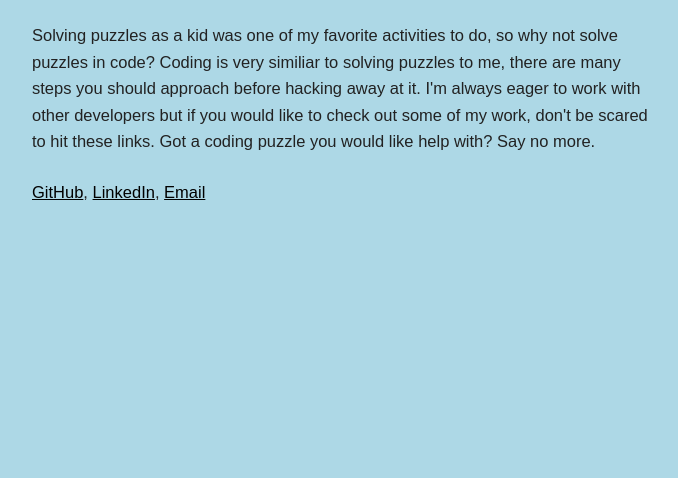
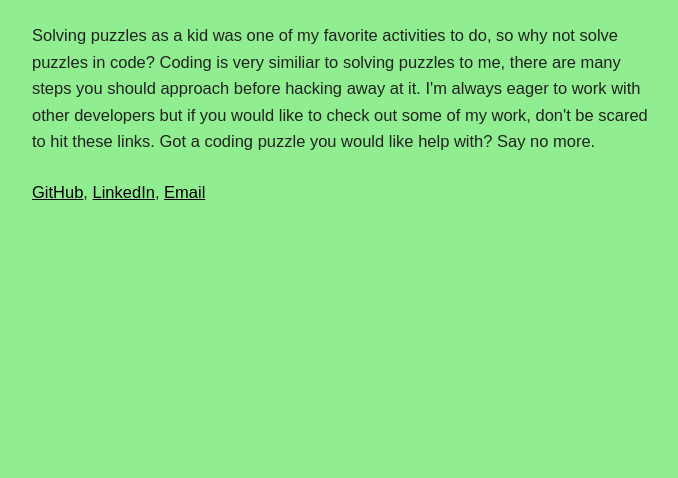
Before and after one commit to EddyJ9/EddyJ9.github.io, a plain HTML site: page index.html in a window 1280 px wide. Shown: the part 322-800 px from the top of the page, without its empty margins (128-806 px from the left). Drawn offline with Linux system fonts and the light colour scheme.

Commit message:
changed background color

```diff
--- a/css/skeleton.css
+++ b/css/skeleton.css
@@ -126,7 +126,7 @@ body {
   font-weight: 400;
   font-family: 'Yrsa', sans-serif;
   color: #222;
-  background-color: lightblue;}
+  background-color: lightgreen;}
 
 
 /* Typography
```
